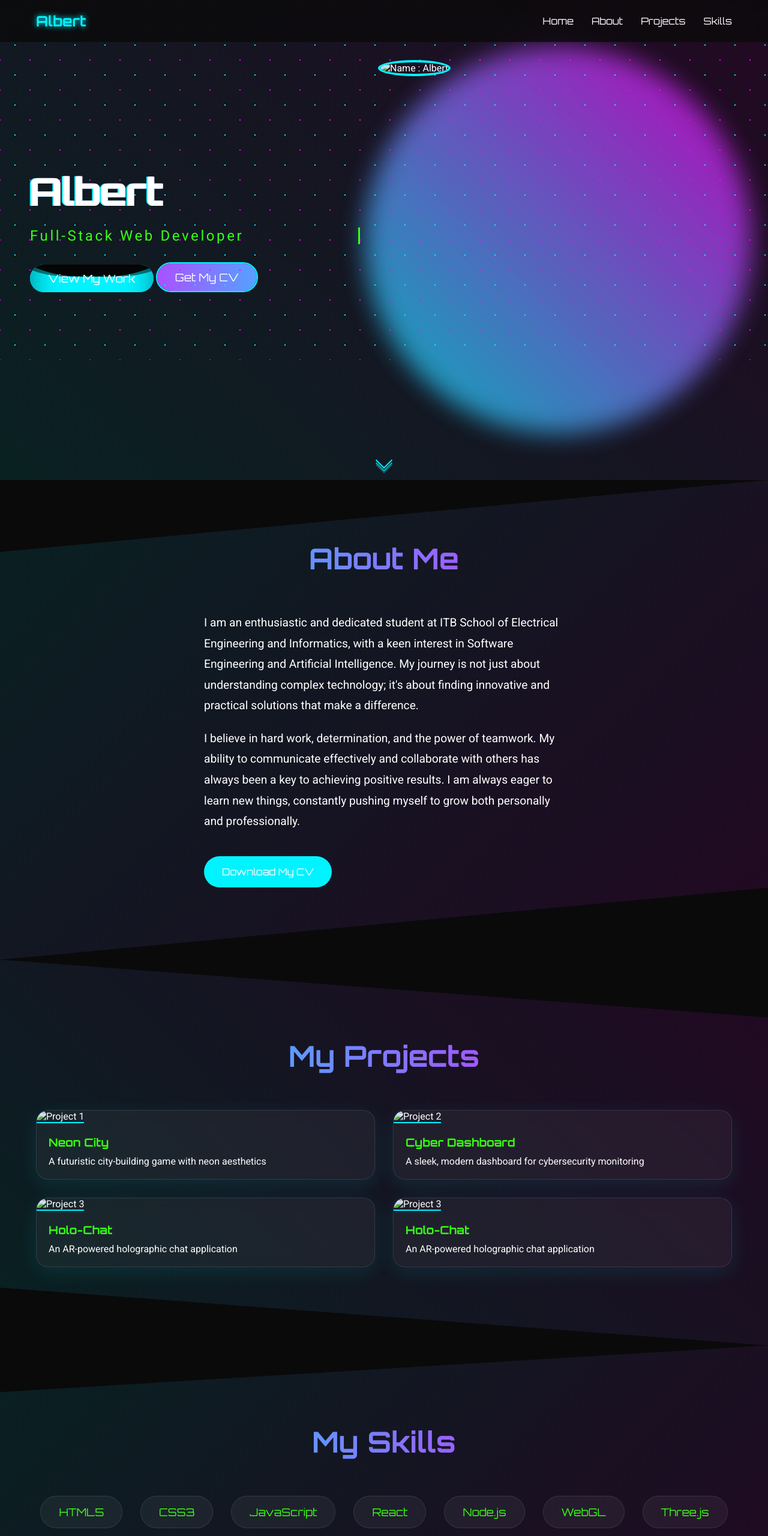
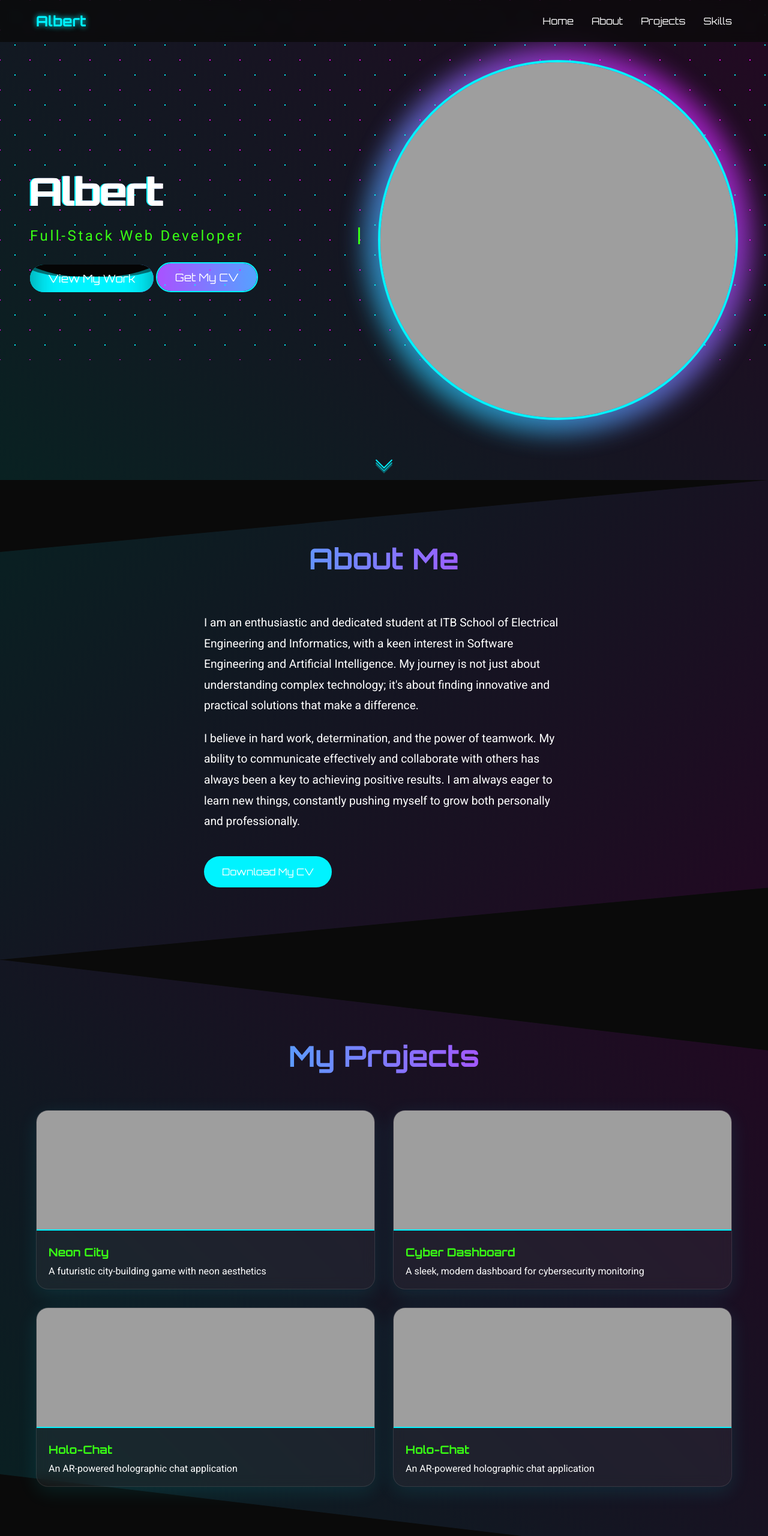
Before and after one commit to AlbertChoe/Albert-Choe, a plain HTML site: page index.html in a window 1280 px wide. Shown: the top 2560 px of the page at 60% size. Drawn offline with Linux system fonts and the light colour scheme; the site is published under a folder, as on GitHub Pages, so addresses that start at the root find nothing.

Commit message:
fix path

```diff
--- a/index.html
+++ b/index.html
@@ -47,7 +47,7 @@
           <div class="hero-image">
             <div class="profile-photo-container">
               <img
-                src="/images/Hero.JPG"
+                src="public/images/Hero.JPG"
                 alt="Name : Albert"
                 class="profile-photo"
                 loading="eager"
@@ -87,7 +87,7 @@
           <div class="project-grid">
             <div class="project-card">
               <img
-                src="/images/Hero.JPG"
+                src="public/images/Hero.JPG"
                 alt="Project 1"
                 loading="lazy"
               />
@@ -99,7 +99,7 @@
             <div class="project-card">
               <img
               loading="lazy"
-                src="/images/Hero.JPG"
+                src="public/images/Hero.JPG"
                 alt="Project 2"
               />
               <div class="project-info">
@@ -110,7 +110,7 @@
             <div class="project-card">
               <img
               loading="lazy"
-                src="/images/Hero.JPG"
+                src="public/images/Hero.JPG"
                 alt="Project 3"
               />
               <div class="project-info">
@@ -121,7 +121,7 @@
             <div class="project-card">
               <img
               loading="lazy"
-                src="/images/Hero.JPG"
+                src="public/images/Hero.JPG"
                 alt="Project 3"
               />
               <div class="project-info">
@@ -158,13 +158,13 @@
 
             <div class="social-links">
               <a href="https://www.linkedin.com/in/your-linkedin" target="_blank" class="social-icon">
-                <img src="/images/LinkedIn.svg" alt="LinkedIn">
+                <img src="public/icons/LinkedIn.svg" alt="LinkedIn">
               </a>
               <a href="https://github.com/your-github" target="_blank" class="social-icon">
-                <img src="/images/Github.svg" alt="GitHub">
+                <img src="public/icons/Github.svg" alt="GitHub">
               </a>
               <a href="https://twitter.com/your-twitter" target="_blank" class="social-icon">
-                <img src="/images/Instagram.svg" alt="Instagram">
+                <img src="public/icons/Instagram.svg" alt="Instagram">
               </a>
             </div>
           </div>
```
Also changed, not shown: public/icons/Github.svg (renamed from images/Github.svg), public/icons/Instagram.svg (renamed from images/Instagram.svg), public/icons/LinkedIn.svg (renamed from images/LinkedIn.svg), 1 other file.
